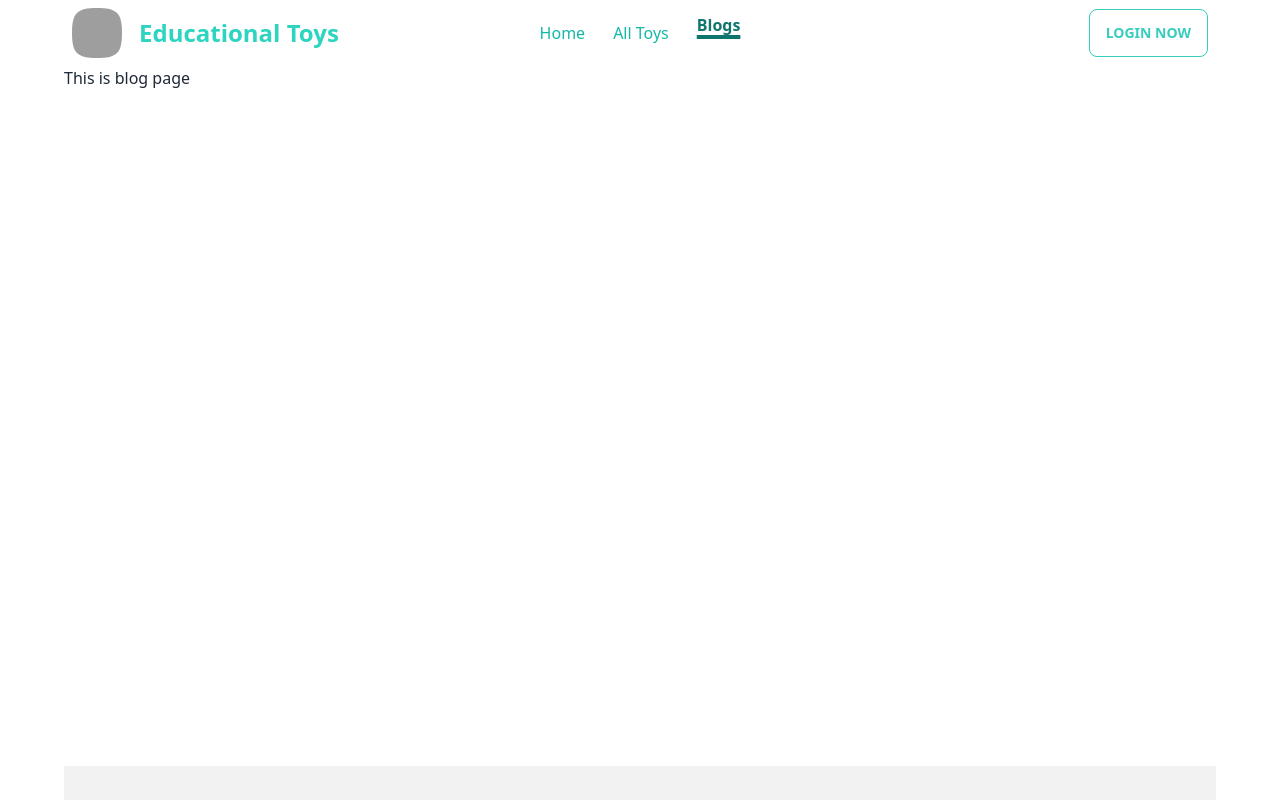
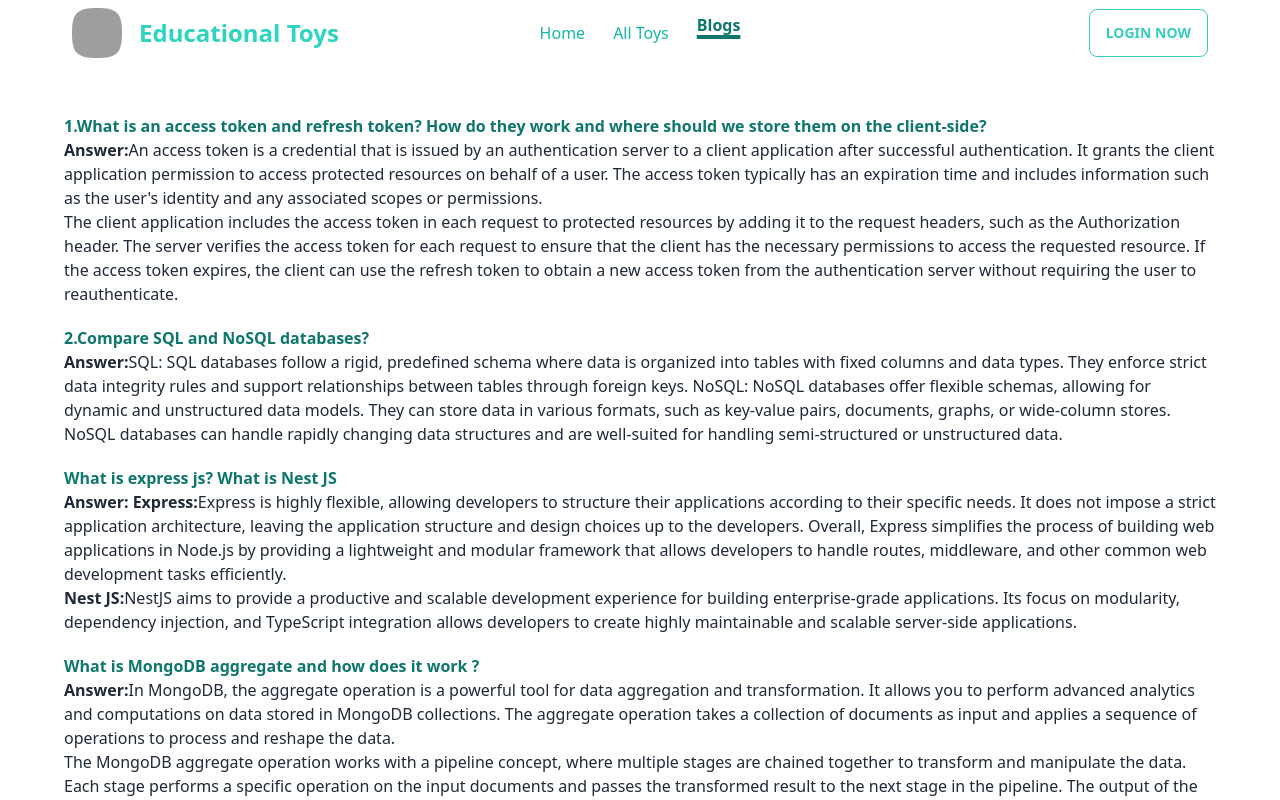
Before and after one commit to Mostafiz1257/educational-toys-client, a React (Vite) app: page /blog in a window 1280 px wide. Shown: the top 800 px of the page. Built offline with nearby package versions, Linux system fonts and the light colour scheme; no server answers; grey boxes are pictures that could not be loaded.

Commit message:
added blog section

```diff
--- a/src/assets/Pages/AllToys.jsx
+++ b/src/assets/Pages/AllToys.jsx
@@ -19,7 +19,7 @@ const AllToys = () => {
                     <table className="table table-compact w-full">
                         <thead>
                             <tr>
-                                {/* <th>Index</th> */}
+                                <th>Index</th>
                                 <th>Seller</th>
                                 <th>Toy Name</th>
                                 <th>category</th>
@@ -30,8 +30,9 @@ const AllToys = () => {
                         </thead>
                         <tbody>
                             {
-                    toys.map((toy,index)=><TableRow key={toy._id } index={index} toy={toy} ></TableRow> )
-                }
+                                toys.map((toy, index) => <TableRow key={toy._id} index={index} toy={toy} ></TableRow>)
+
+                            }
 
                         </tbody>
 
--- a/src/assets/Pages/Blog.jsx
+++ b/src/assets/Pages/Blog.jsx
@@ -1,9 +1,31 @@
-import React from 'react';
 
 const Blog = () => {
     return (
-        <div>
-            <h2>This is blog page</h2>
+        <div className="mt-12">
+            <div className="mb-5">
+                <h2 className="font-bold text-teal-700">1.What is an access token and refresh token? How do they work and where should we store them on the client-side?</h2>
+                <p> <span className="font-bold">Answer:</span>An access token is a credential that is issued by an authentication server to a client application after successful authentication. It grants the client application permission to access protected resources on behalf of a user. The access token typically has an expiration time and includes information such as the user's identity and any associated scopes or permissions.</p>
+                <p>The client application includes the access token in each request to protected resources by adding it to the request headers, such as the Authorization header. The server verifies the access token for each request to ensure that the client has the necessary permissions to access the requested resource. If the access token expires, the client can use the refresh token to obtain a new access token from the authentication server without requiring the user to reauthenticate.</p>
+            </div>
+            <div className="mb-5">
+                <h3 className="font-bold text-teal-700">2.Compare SQL and NoSQL databases?
+                </h3>
+                <p> <span className="font-bold">Answer:</span>SQL: SQL databases follow a rigid, predefined schema where data is organized into tables with fixed columns and data types. They enforce strict data integrity rules and support relationships between tables through foreign keys.
+                    NoSQL: NoSQL databases offer flexible schemas, allowing for dynamic and unstructured data models. They can store data in various formats, such as key-value pairs, documents, graphs, or wide-column stores. NoSQL databases can handle rapidly changing data structures and are well-suited for handling semi-structured or unstructured data.</p>
+            </div>
+            <div className="mb-5">
+                <h3 className="font-bold text-teal-700">What is express js? What is Nest JS</h3>
+                <p> <span className="font-bold">Answer: Express:</span>Express is highly flexible, allowing developers to structure their applications according to their specific needs. It does not impose a strict application architecture, leaving the application structure and design choices up to the developers.
+
+                    Overall, Express simplifies the process of building web applications in Node.js by providing a lightweight and modular framework that allows developers to handle routes, middleware, and other common web development tasks efficiently.</p>
+                <p> <span className="font-bold">Nest JS:</span>NestJS aims to provide a productive and scalable development experience for building enterprise-grade applications. Its focus on modularity, dependency injection, and TypeScript integration allows developers to create highly maintainable and scalable server-side applications.</p>
+            </div>
+            <div className="mb-12">
+                <h3 className="font-bold text-teal-700">What is MongoDB aggregate and how does it work ?</h3>
+                <p> <span className="font-bold">Answer:</span>In MongoDB, the aggregate operation is a powerful tool for data aggregation and transformation. It allows you to perform advanced analytics and computations on data stored in MongoDB collections. The aggregate operation takes a collection of documents as input and applies a sequence of operations to process and reshape the data.
+                    <br />
+                    The MongoDB aggregate operation works with a pipeline concept, where multiple stages are chained together to transform and manipulate the data. Each stage performs a specific operation on the input documents and passes the transformed result to the next stage in the pipeline. The output of the last stage is the final result of the aggregation.</p>
+            </div>
         </div>
     );
 };
--- a/src/assets/Pages/TableRow.jsx
+++ b/src/assets/Pages/TableRow.jsx
@@ -7,7 +7,7 @@ const TableRow = ({ toy, index }) => {
     const {_id, seller, name, sub_category, price, quantity } = toy
     return (
         <tr>
-            {/* <th>{ index}</th> */}
+            <th>{ index +1}</th>
             <td>{seller}</td>
             <td>{name}</td>
             <td>{sub_category}</td>
--- a/src/assets/Pages/ToyDetails.jsx
+++ b/src/assets/Pages/ToyDetails.jsx
@@ -3,7 +3,7 @@ import { useLoaderData } from "react-router-dom";
 const ToyDetails = () => {
 
     const toyDetails = useLoaderData()
-    const { photo, name, seller, email, price, ratings, quantity, details } = toyDetails
+    const { photo, name, seller, email, price, ratings, quantity, details } = toyDetails || {}
 
     return (
         <>
```
